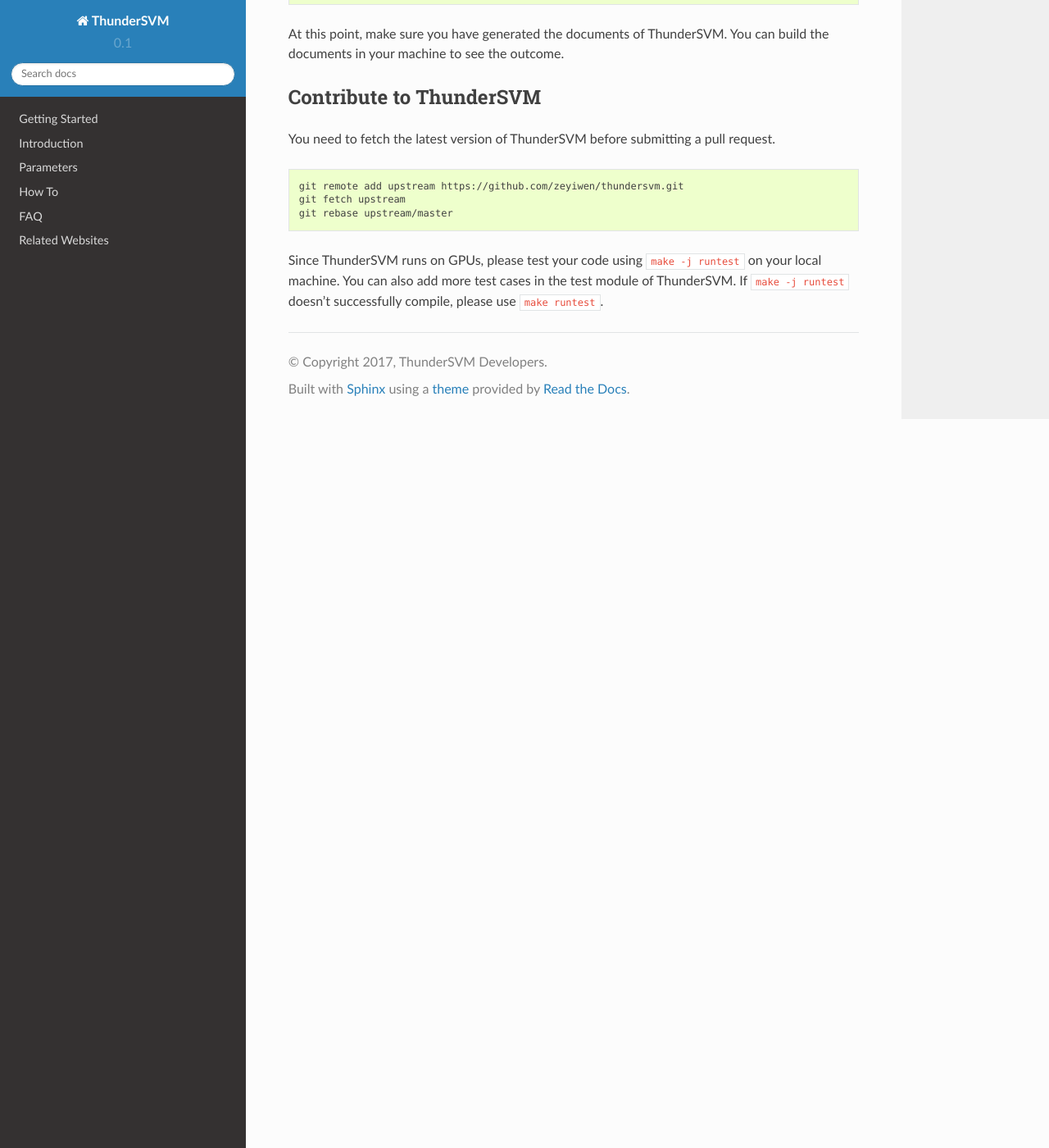
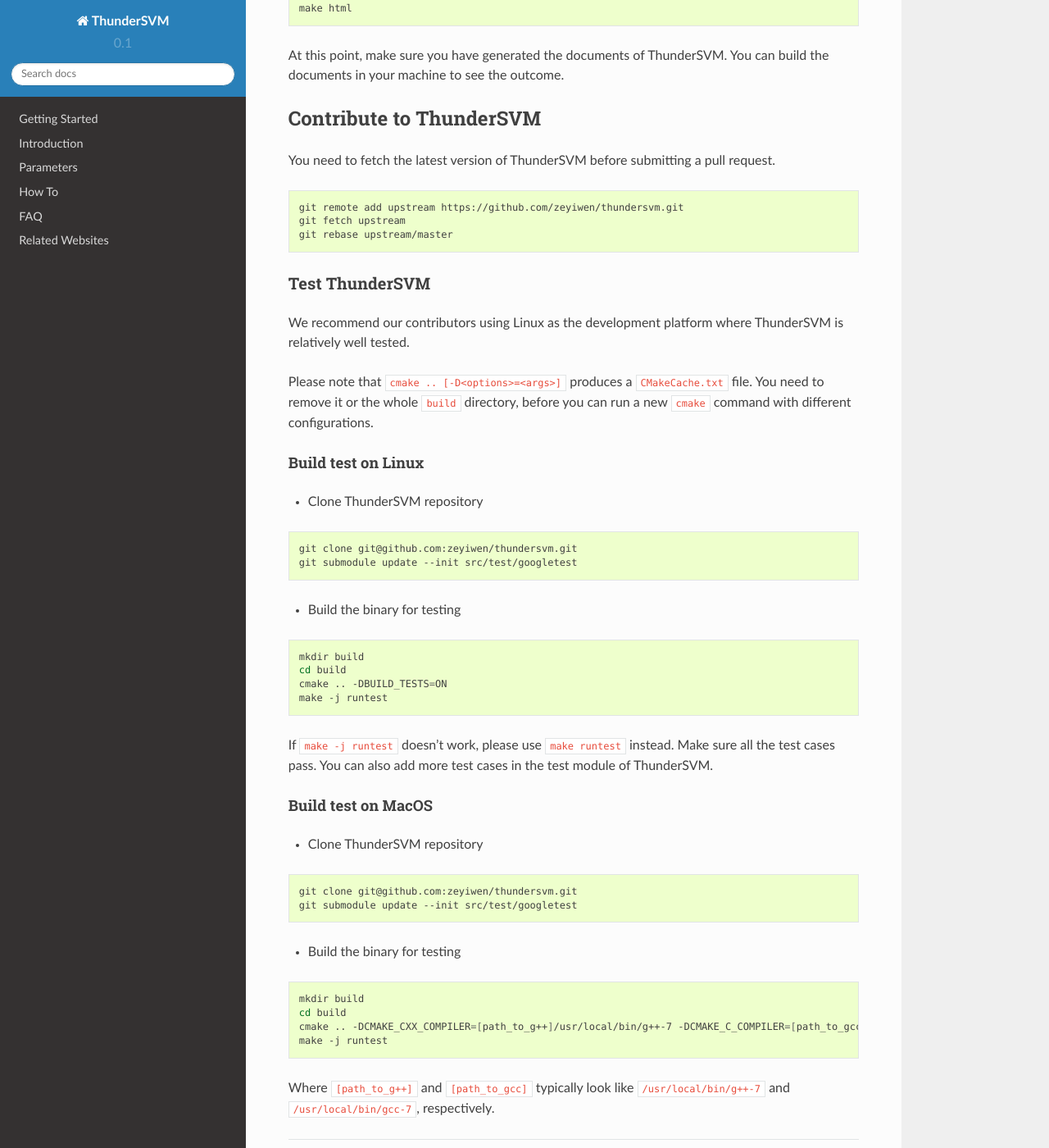
Before and after one commit to Xtra-Computing/thundersvm, a Sphinx documentation site: the page built from docs/how-to.md, in a window 1280 px wide and 1400 px high, scrolled down 2753 px. Shown: the whole window at 82% size. Built offline with Sphinx 7.4.7 and the Read the Docs theme 2.0.0, drawn with Linux system fonts in a browser that asks for light colours; some of the changed text lies outside the part shown.

Commit message:
improve docs

````diff
--- a/docs/how-to.md
+++ b/docs/how-to.md
@@ -34,7 +34,7 @@
 ```
 If ```make -j``` doesn't work, please simply use ```make``` instead.
 
-* Build the executable for MacOS, use the following commands.
+* Build for MacOS, use the following commands (```[path_to_g++]``` and ```[path_to_gcc]``` typically look like ```/usr/local/bin/g++-7``` and ```/usr/local/bin/gcc-7```, respectively.).
 ```
 # in thundersvm root directory
 mkdir build
@@ -69,7 +69,7 @@
 done
 ```
 
-## Improve Documentations
+## Improve documentations
 Most of the documents can be viewed on GitHub, although the documents look much better in Read The Doc. The HTML files of our documents are generated by [Sphinx](http://www.sphinx-doc.org/en/stable/), and the source files of the documents are written using [Markdown](http://commonmark.org/). In the following, we describe how to setup the Sphinx environment for ThunderSVM.
 
 * Install sphinx
@@ -104,4 +104,40 @@
 git fetch upstream
 git rebase upstream/master
 ```
-Since ThunderSVM runs on GPUs, please test your code using ```make -j runtest``` on your local machine. You can also add more test cases in the test module of ThunderSVM. If ```make -j runtest``` doesn't successfully compile, please use ```make runtest```.
+
+### Test ThunderSVM
+We recommend our contributors using Linux as the development platform where ThunderSVM is relatively well tested.
+
+Please note that ```cmake .. [-D<options>=<args>]``` produces a  ```CMakeCache.txt``` file. You need to remove it or the whole ```build``` directory, before you can run a new ```cmake``` command with different configurations.
+
+#### Build test on Linux
+* Clone ThunderSVM repository
+```bash
+git clone git@github.com:zeyiwen/thundersvm.git
+git submodule update --init src/test/googletest
+```
+
+* Build the binary for testing
+```bash
+mkdir build
+cd build
+cmake .. -DBUILD_TESTS=ON
+make -j runtest
+```
+If ```make -j runtest``` doesn't work, please use ```make runtest``` instead. Make sure all the test cases pass. You can also add more test cases in the test module of ThunderSVM.
+
+#### Build test on MacOS
+* Clone ThunderSVM repository
+```bash
+git clone git@github.com:zeyiwen/thundersvm.git
+git submodule update --init src/test/googletest
+```
+
+* Build the binary for testing
+```bash
+mkdir build
+cd build
+cmake .. -DCMAKE_CXX_COMPILER=[path_to_g++]/usr/local/bin/g++-7 -DCMAKE_C_COMPILER=[path_to_gcc] -DUSE_CUDA=OFF -DUSE_EIGEN=ON -DBUILD_TESTS=ON
+make -j runtest
+```
+Where ```[path_to_g++]``` and ```[path_to_gcc]``` typically look like ```/usr/local/bin/g++-7``` and ```/usr/local/bin/gcc-7```, respectively.
````
Also changed, not shown: README.md (+1 -1 lines), docs/get-started.md (+11 -10 lines), docs/parameters.md (+3 -3 lines), R/README.md, python/README.md.
